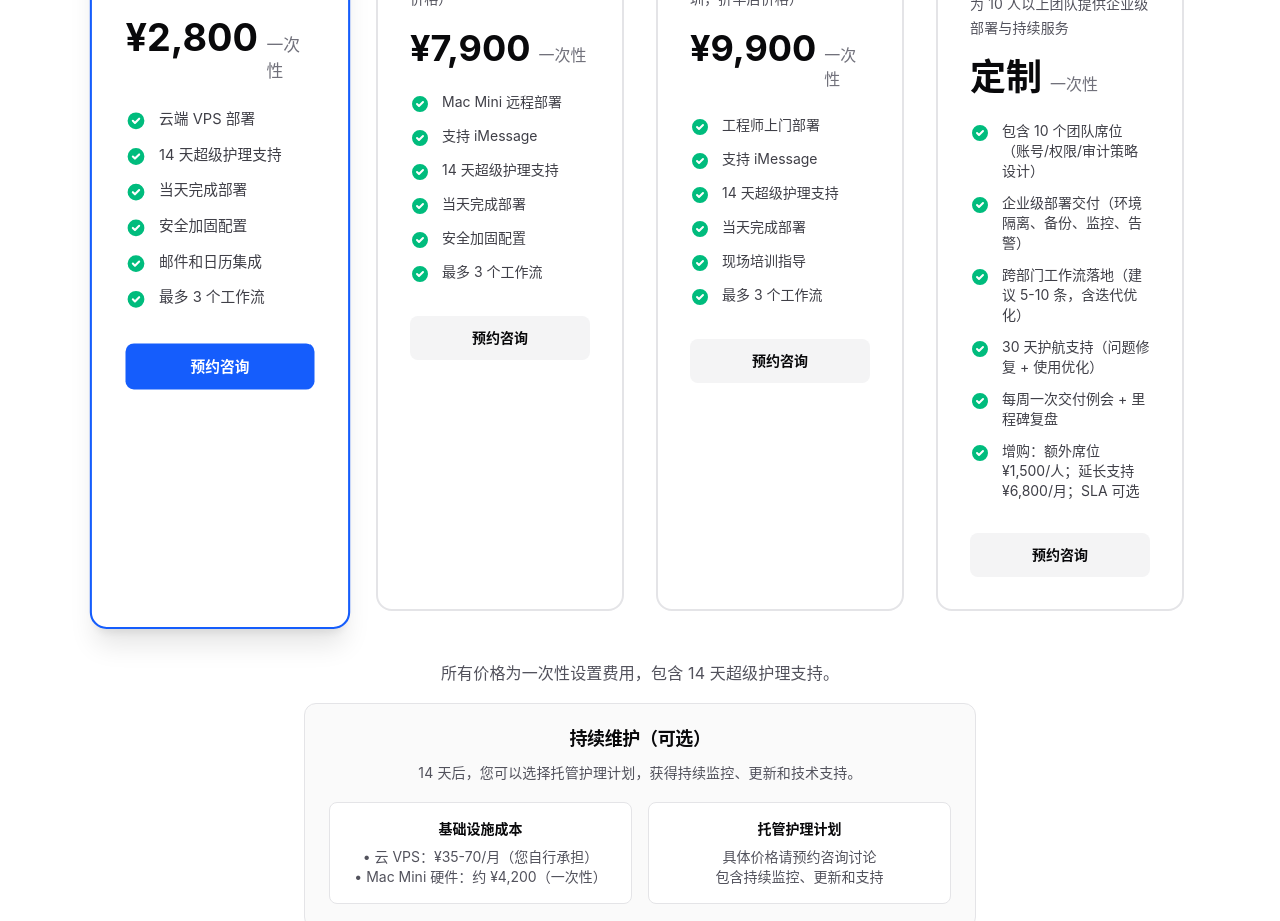
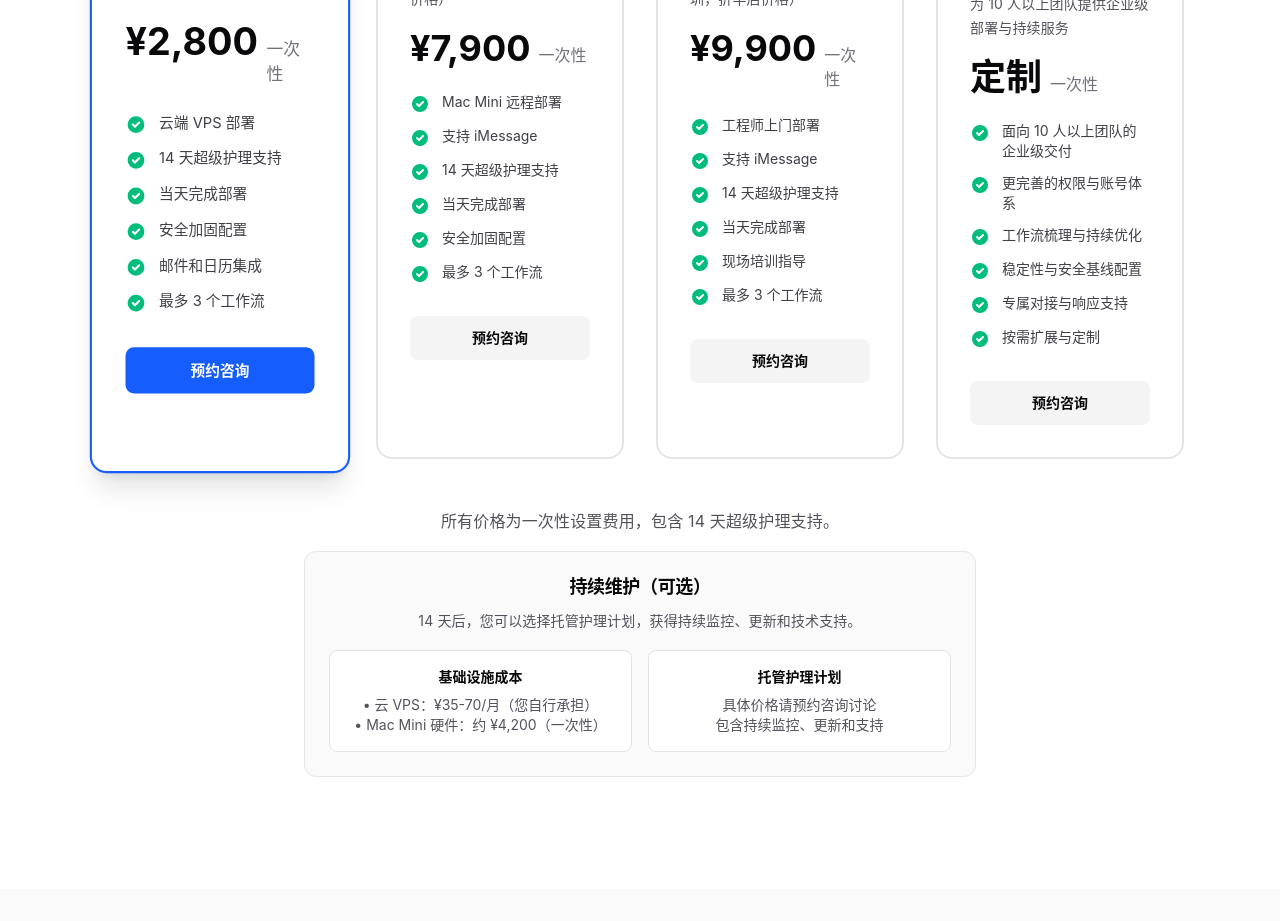
Before and after one commit to boshenzh/weclaw-site, a Next.js app: page / in a window 1280 px wide. Shown: the part 2760-3681 px from the top of the page. Built offline with nearby package versions, Linux system fonts and the light colour scheme.

Commit message:
copy: make enterprise features vague

```diff
--- a/src/app/page.tsx
+++ b/src/app/page.tsx
@@ -50,12 +50,12 @@ const pricing = [
     price: "定制",
     description: "为 10 人以上团队提供企业级部署与持续服务",
     features: [
-      "包含 10 个团队席位（账号/权限/审计策略设计）",
-      "企业级部署交付（环境隔离、备份、监控、告警）",
-      "跨部门工作流落地（建议 5-10 条，含迭代优化）",
-      "30 天护航支持（问题修复 + 使用优化）",
-      "每周一次交付例会 + 里程碑复盘",
-      "增购：额外席位 ¥1,500/人；延长支持 ¥6,800/月；SLA 可选",
+      "面向 10 人以上团队的企业级交付",
+      "更完善的权限与账号体系",
+      "工作流梳理与持续优化",
+      "稳定性与安全基线配置",
+      "专属对接与响应支持",
+      "按需扩展与定制",
     ],
     recommended: false,
   },
```
